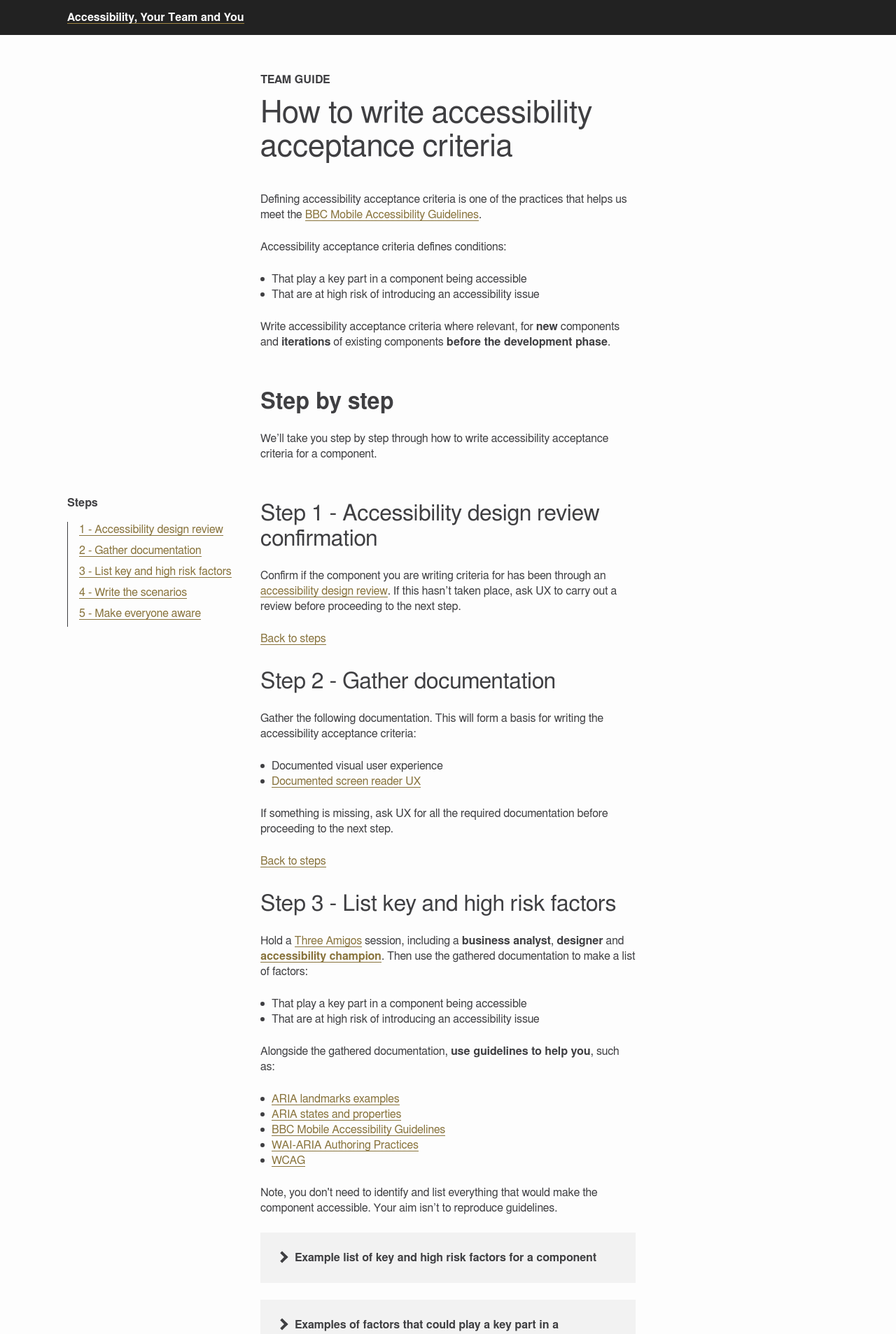
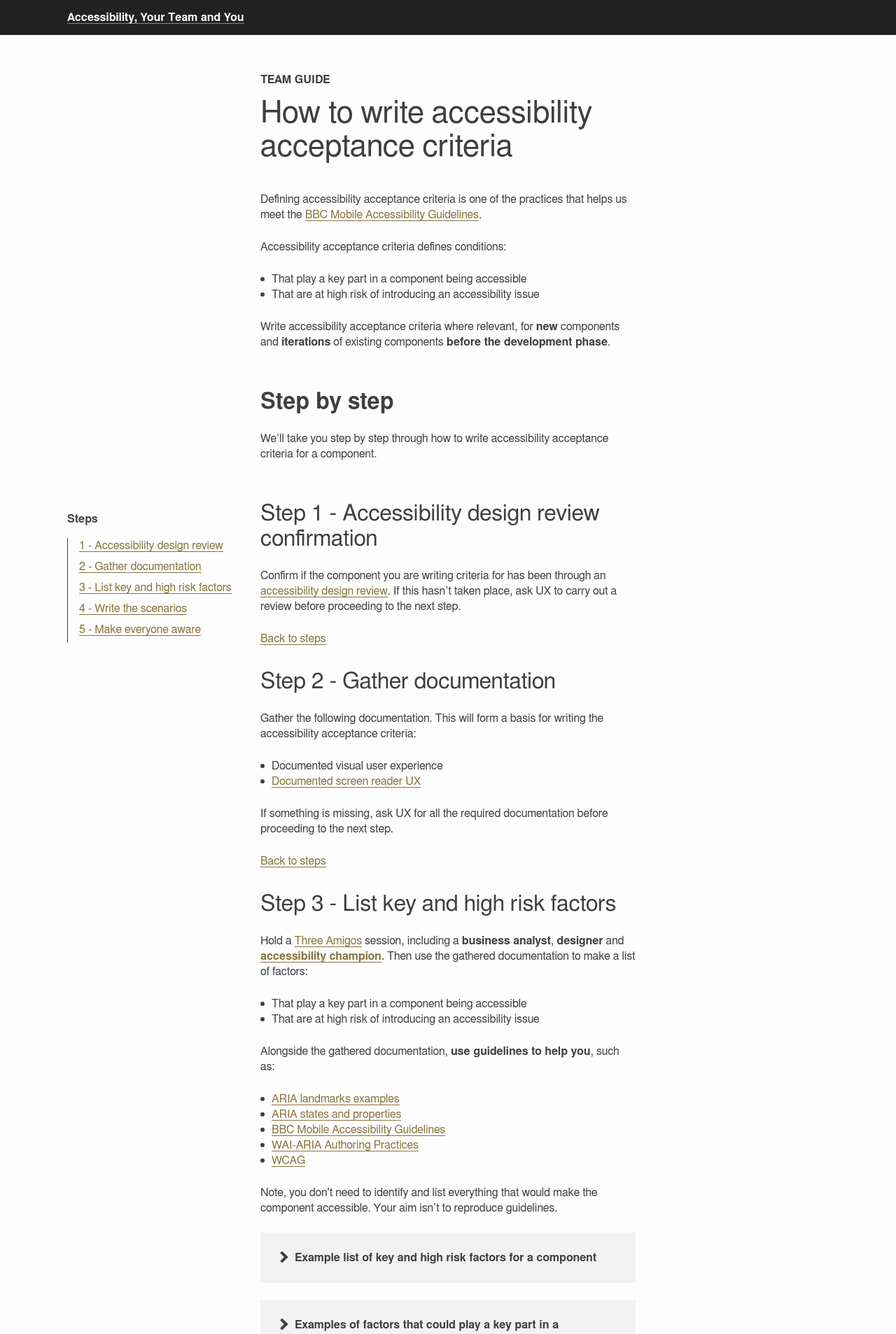
Before and after one commit to bbc/accessibility-news-and-you, a Jekyll site: the page guides/accessibility-acceptance-criteria.html, which Jekyll copies as it is, in a window 1280 px wide. Shown: the top 1907 px of the page at 70% size. Built offline with Jekyll 4.4.1, drawn with Linux system fonts in a browser that asks for light colours.

Commit message:
align steps nav strong element with baseline of heading in main column

```diff
--- a/assets/css/default.css
+++ b/assets/css/default.css
@@ -700,7 +700,11 @@ img.image_show-more-updates {
   grid-column: 2 / span 5;
   height: max-content;
   position: sticky;
-  top: 1.4em; /* to line up with baseline of h2/h3 */
+  top: 0; /* to line up with baseline of heading in main column */
+}
+
+.column-nav .page-contents_strong {
+  padding-top: 2.9rem; /* to line up with baseline of heading in main column */
 }
 
 .image_byline {
```
